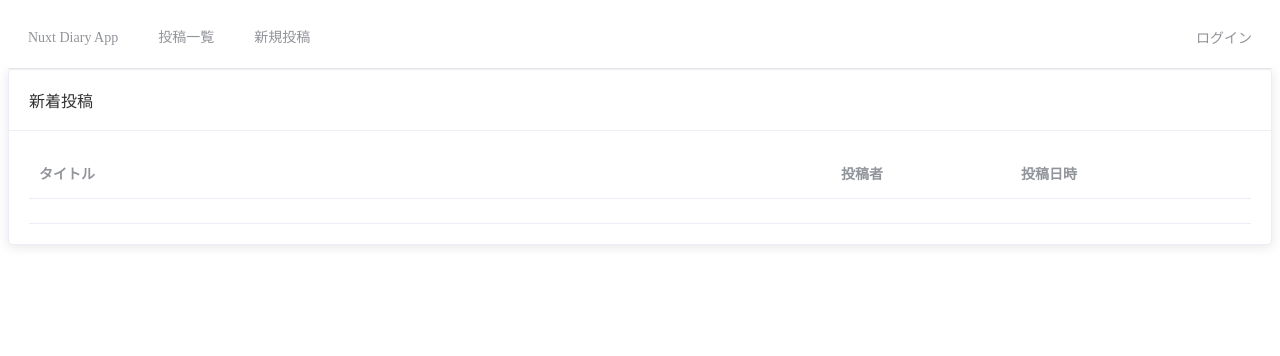
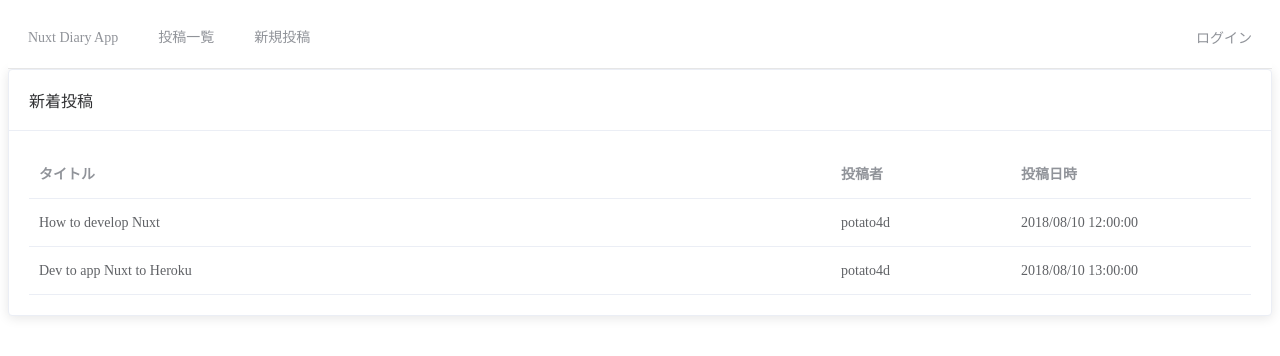
Before and after one commit to YasuakiOmokawa/nuxt-blog-service, a Nuxt app: page /posts in a window 1280 px wide. Shown: the top 356 px of the page. Built offline with nearby package versions, Linux system fonts and the light colour scheme.

Commit message:
Complete posts index

```diff
--- a/app/pages/posts/index.vue
+++ b/app/pages/posts/index.vue
@@ -4,28 +4,10 @@
       <div slot="header" class="clearfix">
         <span>新着投稿</span>
       </div>
-      <el-table
-        :data="showPosts"
-        style="width: 100%"
-        class="table"
-      >
-        <el-table-column
-          label="タイトル"
-          prop="title"
-        >
-        </el-table-column>
-        <el-table-column
-          label="投稿者"
-          prop="user.id"
-          width="180"
-        >
-        </el-table-column>
-        <el-table-column
-          label="投稿日時"
-          prop="created_at"
-          width="240"
-        >
-        </el-table-column>
+      <el-table :data="showPosts" style="width: 100%" class="table">
+        <el-table-column label="タイトル" prop="title"></el-table-column>
+        <el-table-column label="投稿者" prop="user.id" width="180"></el-table-column>
+        <el-table-column label="投稿日時" prop="created_at" width="240"></el-table-column>
       </el-table>
     </el-card>
   </section>
@@ -37,10 +19,31 @@ export default {
     showPosts() {
       return [
         {
-
-        }
+          id: '001',
+          title: 'How to develop Nuxt',
+          body: 'Lorem ipsum dolor sit amet , ',
+          created_at: '2018/08/10 12:00:00',
+          user: {
+            id: 'potato4d'
+          }
+        },
+        {
+          id: '002',
+          title: 'Dev to app Nuxt to Heroku',
+          body: 'Lorem ipsum dolor sit amet, consectetur adipsiscing elit...',
+          created_at: '2018/08/10 13:00:00',
+          user: {
+            id: 'potato4d'
+          }
+        },
       ]
     }
   }
 }
 </script>
+
+<style>
+.posts-page .el-table__row {
+  cursor: pointer;
+}
+</style>
```
